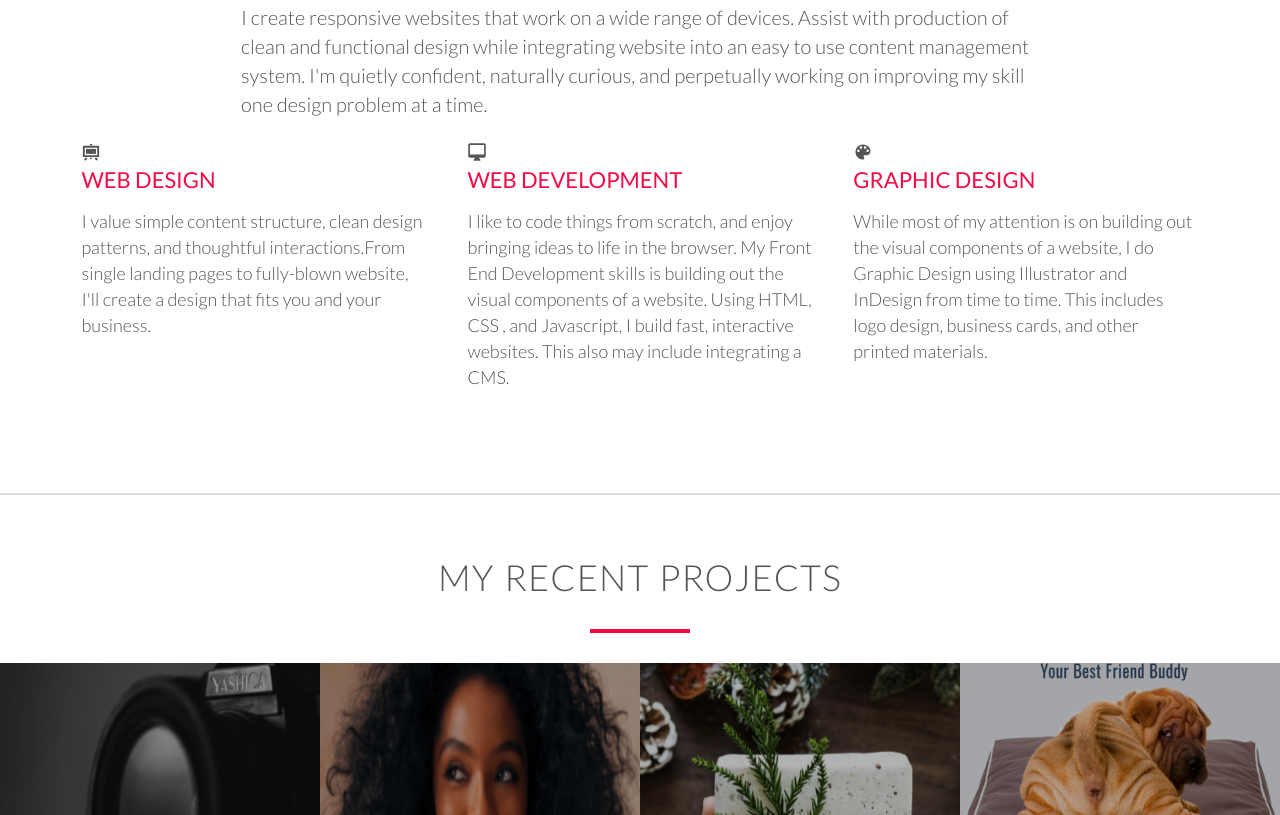
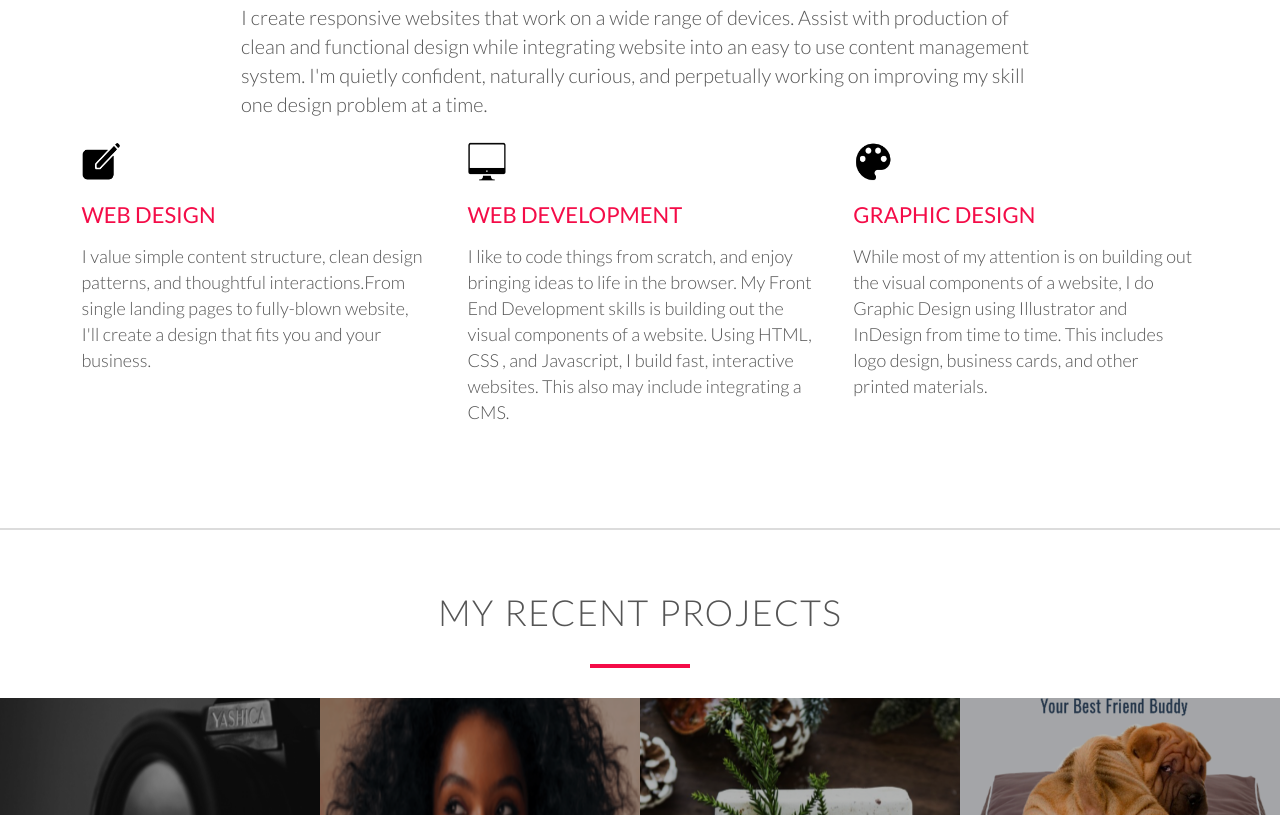
Before and after one commit to trinidawn/portfolio, a plain HTML site: page index.html in a window 1280 px wide. Shown: the part 965-1780 px from the top of the page. Drawn offline with nearby package versions, Linux system fonts and the light colour scheme; a script that the page names is missing; files whose address does not match are found by name.

Commit message:
icon update again

```diff
--- a/index.html
+++ b/index.html
@@ -47,21 +47,21 @@
 
             <div class="row js--wp-1">
                 <div class="col span-1-of-3 box">
-                    <ion-icon name="easel"></ion-icon>
+                    <img src="resources/img/1create.png" style="width:2em; height:2em;">
                     <h3>Web Design</h3>
                     <p>
                         I value simple content structure, clean design patterns, and thoughtful interactions.From single landing pages to fully-blown website, I'll create a design that fits you and your business.
                     </p>
                 </div>
                 <div class="col span-1-of-3 box">
-                    <ion-icon name="desktop"></ion-icon>
+                    <img src="resources/img/2desktop.png" style="width:2em; height:2em;">
                     <h3>Web Development</h3>
                     <p>
                         I like to code things from scratch, and enjoy bringing ideas to life in the browser. My Front End Development skills is building out the visual components of a website. Using HTML, CSS , and Javascript, I build fast, interactive websites. This also may include integrating a CMS.
                     </p>
                 </div>
                 <div class="col span-1-of-3 box">
-                    <ion-icon name="color-palette"></ion-icon>
+                    <img src="resources/img/3palette.png" style="width:2em; height:2em;">
                     <h3>Graphic Design</h3>
                     <p>
                         While most of my attention is on building out the visual components of a website, I do Graphic Design using Illustrator and InDesign from time to time. This includes logo design, business cards, and other printed materials.
@@ -208,9 +208,9 @@
                 <h2>Contact Me</h2>
                 <cite><img src="resources/img/dawn2.jpg"></cite>
                 <div class="city-feature">
-                    <ion-icon name="mail"></ion-icon>
+                    <img src="resources/img/4email.png" style="width:1.5em; height:1em;">
                     <p>dawnjoseph4747@gmail.com</p>
-                    <a href="https://www.linkedin.com/in/dawn-joseph-06640436/"><img src="resources/img/_ionicons_svg_logo-linkedin.svg" style="width:2em; height:3em;"></a>
+                    <a href="https://www.linkedin.com/in/dawn-joseph-06640436/"><img src="resources/img/5linkedin.png" style="width:1.6em; height:1.5em;"></a>
                     </div>
             </div>
             <div class="row">
--- a/resources/css/style.css
+++ b/resources/css/style.css
@@ -128,6 +128,7 @@ h2:after {
     vertical-align: middle;
     margin-top: -5px;
 }
+
 
 /* ----- LINKS ----- */
 
```
Also changed, not shown: resources/img/1create.png (added), resources/img/2desktop.png (added), resources/img/3palette.png (added), resources/img/4email.png (added), resources/img/5linkedin.png (added), resources/img/D-logo6.png (deleted), resources/img/_ionicons_svg_ios-color-palette.svg (deleted), resources/img/_ionicons_svg_ios-create.svg (deleted), resources/img/_ionicons_svg_ios-desktop.svg (deleted), resources/img/_ionicons_svg_ios-mail.svg (deleted), resources/img/_ionicons_svg_logo-linkedin.svg (deleted), resources/img/download-app.svg (deleted).
